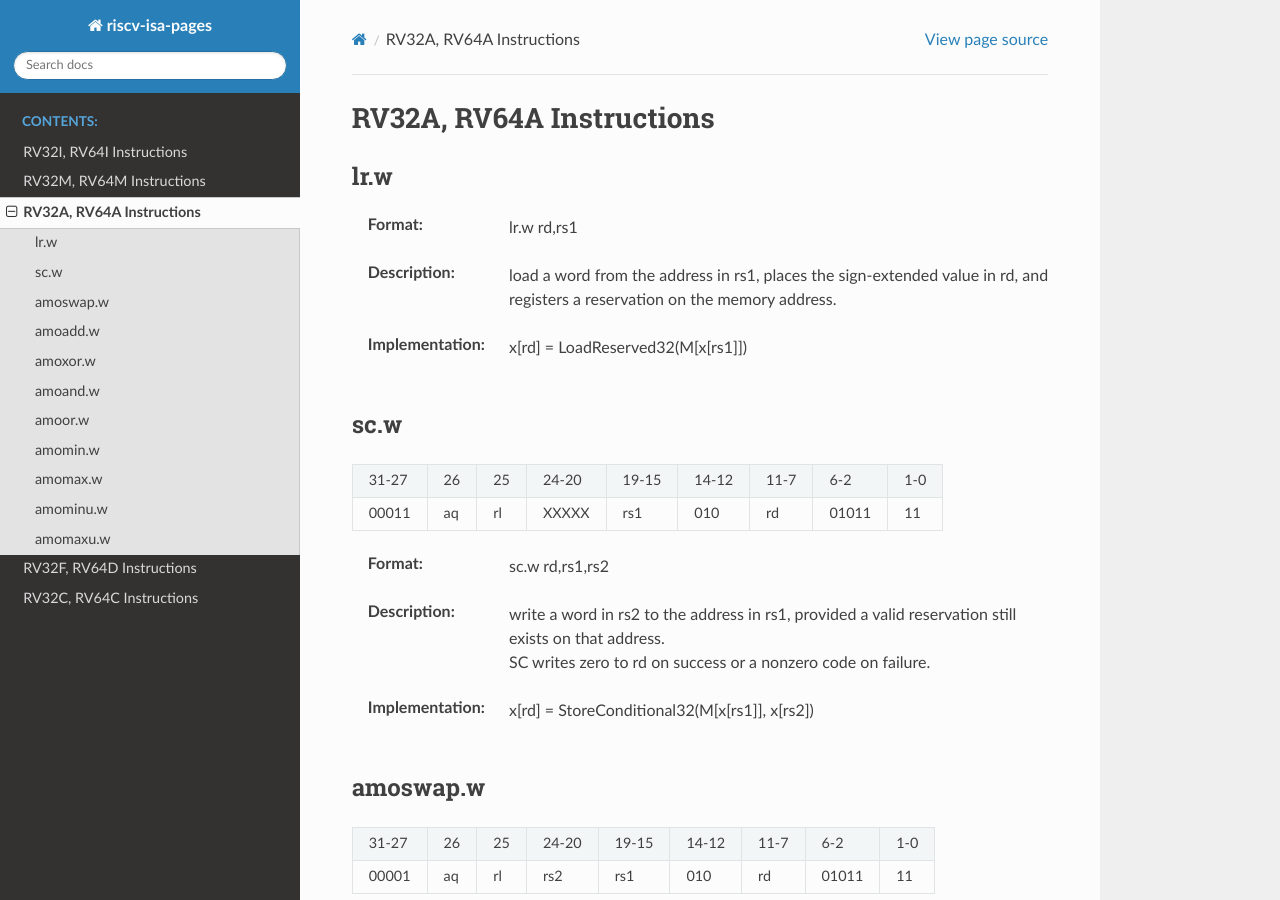
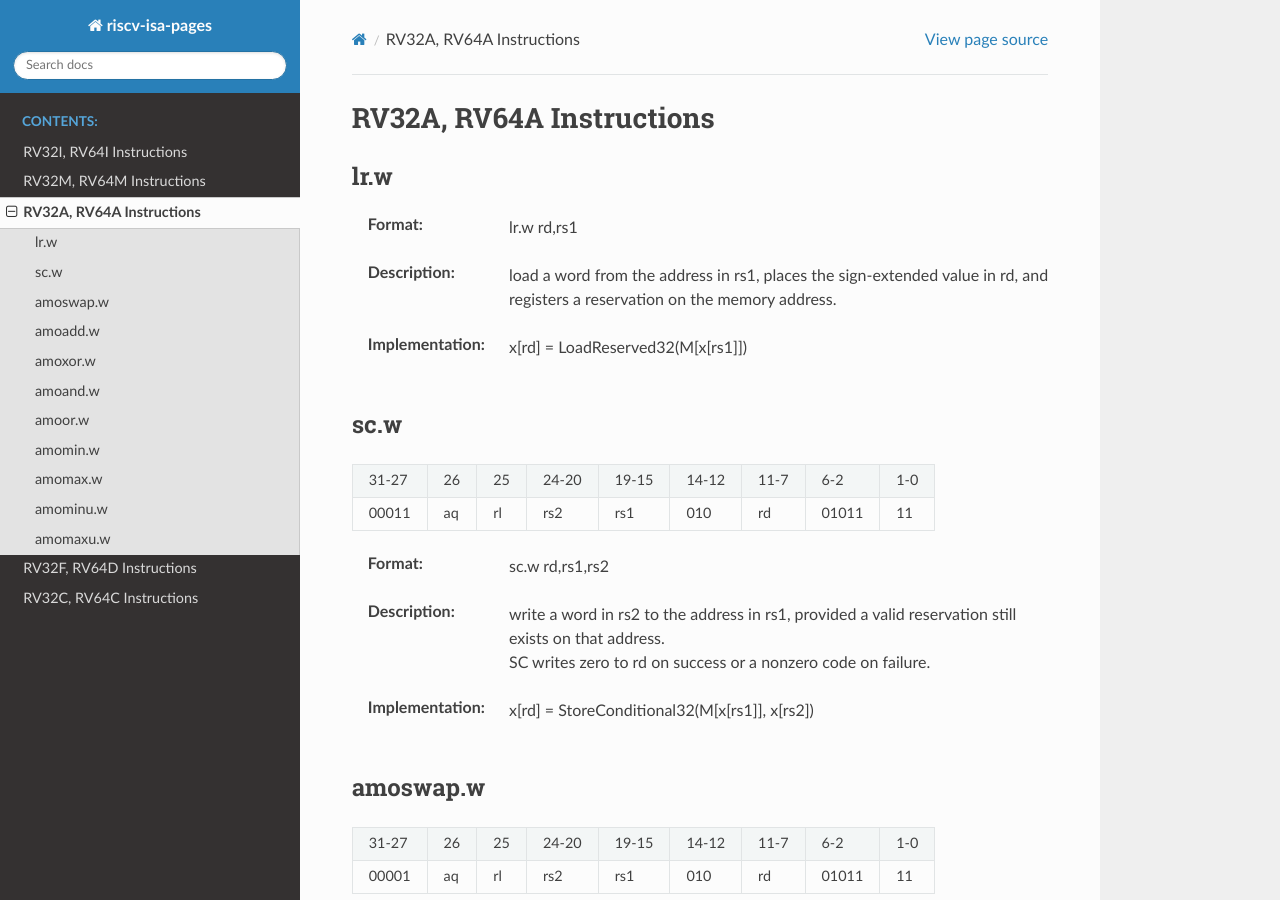
Before and after one commit to msyksphinz-self/riscv-isadoc, a Sphinx documentation site: the page built from source/rva.rst, in a window 1280 px wide and 900 px high. Built offline with Sphinx 7.4.7 and the Read the Docs theme 2.0.0, drawn with Linux system fonts in a browser that asks for light colours; pages that are not in the unit, such as notebooks, are missing from menus.

Commit message:
Func: remove X in bitfield

```diff
--- a/source/rva.rst
+++ b/source/rva.rst
@@ -34,7 +34,7 @@ sc.w
   +-----+--+--+-----+-----+-----+-----+-----+---+
   |31-27|26|25|24-20|19-15|14-12|11-7 |6-2  |1-0|
   +-----+--+--+-----+-----+-----+-----+-----+---+
-  |00011|aq|rl|XXXXX|rs1  |010  |rd   |01011|11 |
+  |00011|aq|rl|rs2  |rs1  |010  |rd   |01011|11 |
   +-----+--+--+-----+-----+-----+-----+-----+---+
 
 
--- a/source/rvfd.rst
+++ b/source/rvfd.rst
@@ -591,7 +591,7 @@ fmv.w.x
   +-----+-----+-----+-----+-----+-----+-----+---+
   |31-27|26-25|24-20|19-15|14-12|11-7 |6-2  |1-0|
   +-----+-----+-----+-----+-----+-----+-----+---+
-  |11110|00   |00000|XXXXX|000  |rd   |10100|11 |
+  |11110|00   |00000|rs1  |000  |rd   |10100|11 |
   +-----+-----+-----+-----+-----+-----+-----+---+
 
 
--- a/source/rvi.rst
+++ b/source/rvi.rst
@@ -562,7 +562,7 @@ fence.i
   +-----+-----+-----+-----+-----+-----+-----+---+
   |31-27|26-25|24-20|19-15|14-12|11-7 |6-2  |1-0|
   +-----+-----+-----+-----+-----+-----+-----+---+
-  |00000|00   |00000|00000|001  |XXXXX|00011|11 |
+  |00000|00   |00000|00000|001  |00000|00011|11 |
   +-----+-----+-----+-----+-----+-----+-----+---+
 
 
```
